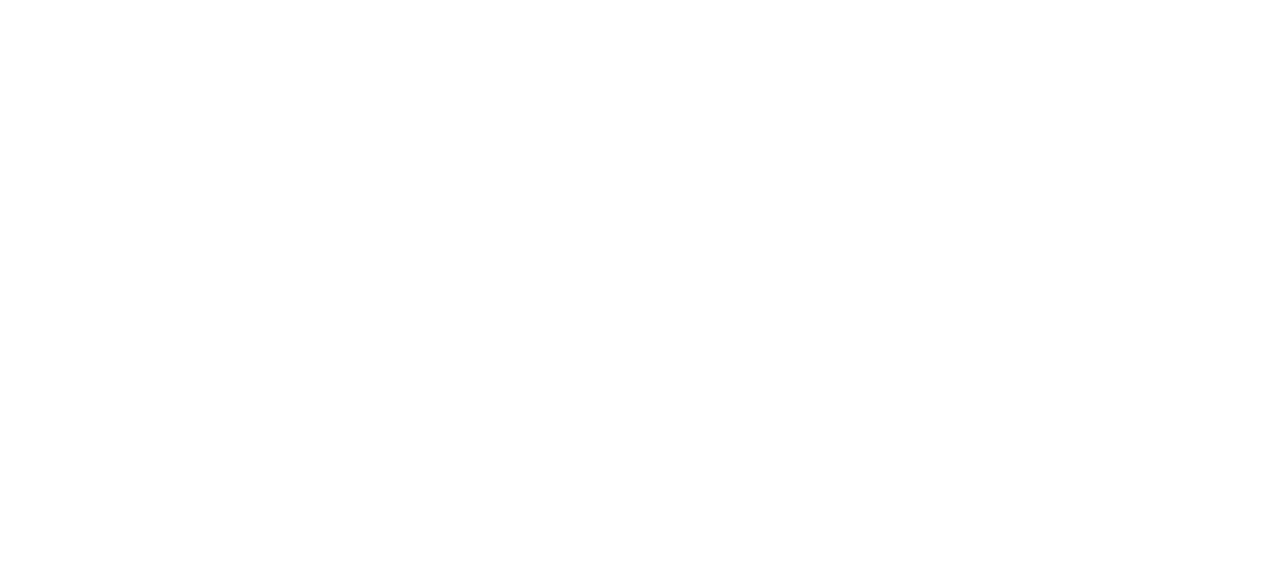
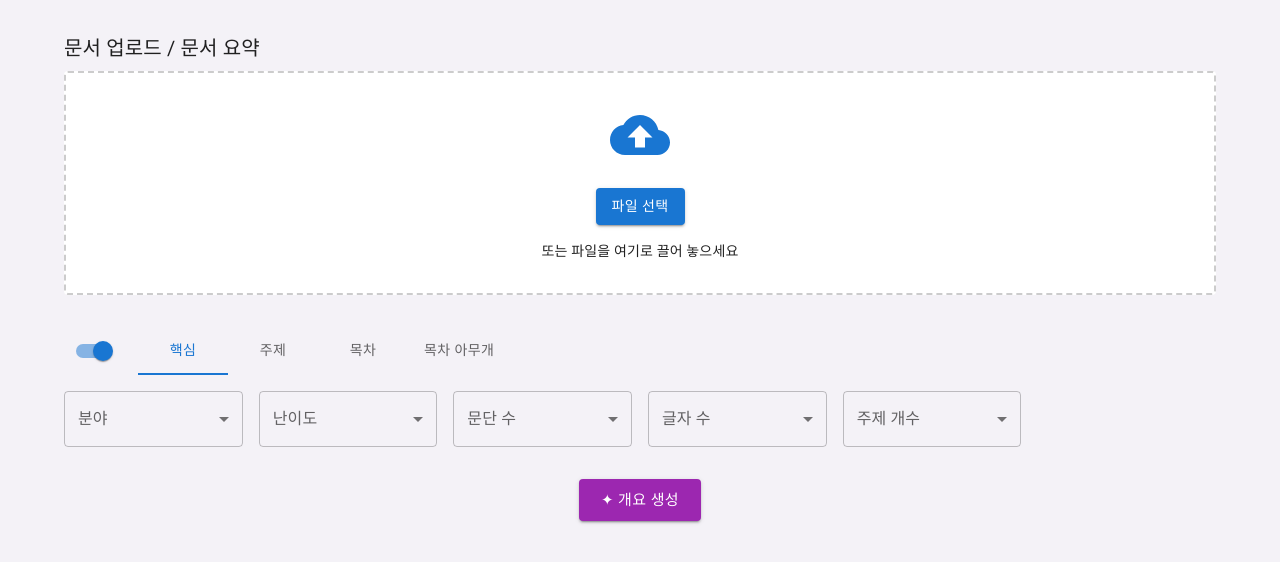
Before and after one commit to ssong77/qureka, a React (Vite) app: page /upload in a window 1280 px wide. Before the commit this address had no page. Shown: the top 562 px of the page. Built offline with nearby package versions, Linux system fonts and the light colour scheme.

Commit message:
로그인시 우측 상단  버튼 -> 아이콘 로그아웃 기능 문서 업로드 페이지 추후 변경

```diff
--- /dev/null
+++ b/src/contexts/AuthContext.tsx
@@ -0,0 +1,22 @@
+// src/contexts/AuthContext.tsx
+import React, { createContext, useState, useContext } from 'react';
+
+const AuthContext = createContext({
+  isLoggedIn: false,
+  login: () => {},
+  logout: () => {}
+});
+
+export const AuthProvider = ({ children }: { children: React.ReactNode }) => {
+  const [isLoggedIn, setIsLoggedIn] = useState(false);
+  const login = () => setIsLoggedIn(true);
+  const logout = () => setIsLoggedIn(false);
+
+  return (
+    <AuthContext.Provider value={{ isLoggedIn, login, logout }}>
+      {children}
+    </AuthContext.Provider>
+  );
+};
+
+export const useAuth = () => useContext(AuthContext);
--- a/src/main.tsx
+++ b/src/main.tsx
@@ -1,14 +1,15 @@
-
 import React from 'react';
 import ReactDOM from 'react-dom/client';
+import App from './App';
 import { BrowserRouter } from 'react-router-dom';
-import App from './App';
-import './index.css';
+import { AuthProvider } from './contexts/AuthContext';
 
 ReactDOM.createRoot(document.getElementById('root')!).render(
   <React.StrictMode>
     <BrowserRouter>
-      <App />
+      <AuthProvider>
+        <App />
+      </AuthProvider>
     </BrowserRouter>
   </React.StrictMode>
 );
--- a/src/pages/Home.tsx
+++ b/src/pages/Home.tsx
@@ -1,11 +1,41 @@
-import React from 'react';
-import { Box, Button, Container, Typography, AppBar, Toolbar, Link } from '@mui/material';
+import React, { useState } from 'react';
+import {
+  Box, Button, Container, Typography, AppBar, Toolbar,
+  IconButton, Link, Menu, MenuItem
+} from '@mui/material';
 import { useNavigate } from 'react-router-dom';
+import { useAuth } from '../contexts/AuthContext';
+import AccountCircle from '@mui/icons-material/AccountCircle';
 import ImageIcon from '@mui/icons-material/Image';
 import Logo from '../assets/images/logo.svg';
 
 function Home() {
   const navigate = useNavigate();
+  const { isLoggedIn, logout } = useAuth();
+  const [anchorEl, setAnchorEl] = useState<null | HTMLElement>(null);
+  const open = Boolean(anchorEl);
+
+  const handleMenuOpen = (event: React.MouseEvent<HTMLElement>) => {
+    setAnchorEl(event.currentTarget);
+  };
+
+  const handleMenuClose = () => {
+    setAnchorEl(null);
+  };
+
+  const handleLogout = () => {
+    logout();
+    handleMenuClose();
+    navigate('/');
+  };
+  const handleStart = () => {
+    if (isLoggedIn) {
+      navigate('/upload');
+    } else {
+      alert('로그인이 필요합니다!');
+      navigate('/login');
+    }
+  };
   return (
     <Box sx={{ bgcolor: '#f4f2f7', minHeight: '100vh' }}>
       <AppBar position="static" color="transparent" elevation={0}>
@@ -13,12 +43,24 @@
           <img src={Logo} alt="Logo" style={{ height: '40px' }} />
           <Box>
             <Link href="#" underline="none" sx={{ mr: 2 }}>About us</Link>
-
-            <Button
-              variant="outlined"
-              size="small"
-              onClick={() => navigate('/login')}
-            >로그인</Button>
+            {isLoggedIn ? (
+              <>
+                <IconButton onClick={handleMenuOpen}>
+                  <AccountCircle />
+                </IconButton>
+                <Menu
+                  anchorEl={anchorEl}
+                  open={open}
+                  onClose={handleMenuClose}
+                >
+                  <MenuItem onClick={handleLogout}>로그아웃</MenuItem>
+                </Menu>
+              </>
+            ) : (
+              <Button variant="outlined" size="small" onClick={() => navigate('/login')}>
+                로그인
+              </Button>
+            )}
           </Box>
         </Toolbar>
       </AppBar>
@@ -28,12 +70,11 @@
           여러분들의 문서 도우미!
         </Typography>
         <Typography variant="body1" color="text.secondary" gutterBottom>
-          다양한 문서들을 쉽게 작성할 수 있도록 도와드리렵니까
+          다양한 문서들을 쉽게 작성할 수 있도록 도와드리니까
         </Typography>
 
         <Box sx={{ mt: 4, mb: 6 }}>
-          <Button variant="contained" sx={{ mr: 2 }}>시작하기</Button>
-          <Button variant="outlined">사용방법(변경예정)</Button>
+        <Button variant="contained" sx={{ mr: 2 }} onClick={handleStart}>시작하기!</Button>
         </Box>
 
         <Box
--- a/src/pages/Login.tsx
+++ b/src/pages/Login.tsx
@@ -13,10 +13,26 @@
   Paper
 } from '@mui/material';
 import { Visibility, VisibilityOff, Home, Google } from '@mui/icons-material';
+import { useNavigate } from 'react-router-dom';
+import { useAuth } from '../contexts/AuthContext';
 
 function Login() {
   const [showPassword, setShowPassword] = useState(false);
+  const [email, setEmail] = useState('');
+  const [password, setPassword] = useState('');
+  const navigate = useNavigate();
+  const { login } = useAuth();
+
   const handleClickShowPassword = () => setShowPassword(!showPassword);
+
+  const handleLogin = () => {
+    if (email === '1234' && password === '1234') {
+      login();
+      navigate('/');
+    } else {
+      alert('아이디 또는 비밀번호가 올바르지 않습니다.');
+    }
+  };
 
   return (
     <Box sx={{ bgcolor: '#f4f2f7', minHeight: '100vh', display: 'flex', justifyContent: 'center', alignItems: 'center' }}>
@@ -32,7 +48,8 @@
               margin="normal"
               label="Email"
               variant="outlined"
-              defaultValue="skmswlsdnt@gmail.com"
+              value={email}
+              onChange={(e) => setEmail(e.target.value)}
             />
             <TextField
               fullWidth
@@ -41,6 +58,8 @@
               type={showPassword ? 'text' : 'password'}
               variant="outlined"
               placeholder="At least 12 characters"
+              value={password}
+              onChange={(e) => setPassword(e.target.value)}
               InputProps={{
                 endAdornment: (
                   <InputAdornment position="end">
@@ -57,7 +76,7 @@
               <Link href="#" underline="none">비밀번호 찾기</Link>
             </Box>
 
-            <Button variant="contained" color="primary" fullWidth sx={{ mb: 2 }}>
+            <Button variant="contained" color="primary" fullWidth sx={{ mb: 2 }} onClick={handleLogin}>
               Sign up
             </Button>
 
@@ -67,7 +86,7 @@
             </Box>
 
             <Typography variant="body2" color="text.secondary" mt={3}>
-              계정이 없으신가요? <Link href="#" underline="hover">회원가입</Link>
+              Already using Respondo? <Link href="#" underline="hover">Log in</Link>
             </Typography>
           </Box>
         </Paper>
--- /dev/null
+++ b/src/pages/UploadPage.tsx
@@ -0,0 +1,133 @@
+import React, { useState } from 'react';
+import {
+  Box, Typography, Container, Select, MenuItem,
+  FormControl, InputLabel, Button, Tabs, Tab, Switch, Paper
+} from '@mui/material';
+import { CloudUpload } from '@mui/icons-material';
+import Grid from '@mui/material/Grid';
+
+function UploadPage() {
+  const [tab, setTab] = useState(0);
+  const [filtersVisible, setFiltersVisible] = useState(true);
+  const [fileName, setFileName] = useState<string | null>(null);
+
+  const handleTabChange = (event: React.SyntheticEvent, newValue: number) => {
+    setTab(newValue);
+  };
+
+  const handleFileUpload = (event: React.ChangeEvent<HTMLInputElement>) => {
+    if (event.target.files?.length) {
+      setFileName(event.target.files[0].name);
+    }
+  };
+
+  return (
+    <Box sx={{ bgcolor: '#f4f2f7', minHeight: '100vh', pt: 4 }}>
+      <Container maxWidth="lg">
+        {/* 상단 텍스트 */}
+        <Typography variant="h6" gutterBottom>
+          문서 업로드 / 문서 요약
+        </Typography>
+
+        {/* 업로드 영역 */}
+        <Paper
+          variant="outlined"
+          sx={{
+            border: '2px dashed #ccc',
+            backgroundColor: '#fff',
+            padding: 4,
+            textAlign: 'center',
+            mb: 4
+          }}
+        >
+          <CloudUpload sx={{ fontSize: 60, color: '#1976d2' }} />
+          <Box mt={2}>
+            <Button component="label" variant="contained">
+              파일 선택
+              <input hidden type="file" onChange={handleFileUpload} />
+            </Button>
+          </Box>
+          <Typography variant="body2" mt={2}>
+            또는 파일을 여기로 끌어 놓으세요
+          </Typography>
+          {fileName && <Typography mt={1}>📄 {fileName}</Typography>}
+        </Paper>
+
+        {/* 필터 토글 & 탭 */}
+        <Box display="flex" alignItems="center" mb={2}>
+          <Switch
+            checked={filtersVisible}
+            onChange={() => setFiltersVisible(!filtersVisible)}
+          />
+          <Tabs value={tab} onChange={handleTabChange} sx={{ ml: 2 }}>
+            <Tab label="핵심" />
+            <Tab label="주제" />
+            <Tab label="목차" />
+            <Tab label="목차 아무개" />
+          </Tabs>
+        </Box>
+
+        {/* 필터 영역 */}
+        {filtersVisible && (
+          <Grid container spacing={2} mb={4}>
+            <Grid item xs={12} sm={6} md={2}>
+              <FormControl fullWidth>
+                <InputLabel>분야</InputLabel>
+                <Select defaultValue="">
+                  <MenuItem value="언어">언어</MenuItem>
+                  <MenuItem value="철학">철학</MenuItem>
+                </Select>
+              </FormControl>
+            </Grid>
+            <Grid item xs={12} sm={6} md={2}>
+              <FormControl fullWidth>
+                <InputLabel>난이도</InputLabel>
+                <Select defaultValue="">
+                  <MenuItem value="고등">고등</MenuItem>
+                  <MenuItem value="대학">대학</MenuItem>
+                </Select>
+              </FormControl>
+            </Grid>
+            <Grid item xs={12} sm={6} md={2}>
+              <FormControl fullWidth>
+                <InputLabel>문단 수</InputLabel>
+                <Select defaultValue="">
+                  <MenuItem value="1-5">1-5</MenuItem>
+                  <MenuItem value="5-10">5-10</MenuItem>
+                </Select>
+              </FormControl>
+            </Grid>
+            <Grid item xs={12} sm={6} md={2}>
+              <FormControl fullWidth>
+                <InputLabel>글자 수</InputLabel>
+                <Select defaultValue="">
+                  <MenuItem value="100-200">100-200</MenuItem>
+                  <MenuItem value="200-300">200-300</MenuItem>
+                </Select>
+              </FormControl>
+            </Grid>
+            <Grid item xs={12} sm={6} md={2}>
+              <FormControl fullWidth>
+                <InputLabel>주제 개수</InputLabel>
+                <Select defaultValue="">
+                  <MenuItem value="1">1</MenuItem>
+                  <MenuItem value="2">2</MenuItem>
+                  <MenuItem value="3+">3+</MenuItem>
+                </Select>
+              </FormControl>
+            </Grid>
+          </Grid>
+        )}
+
+        {/* 요약 생성 버튼 */}
+        <Box textAlign="center">
+          <Button variant="contained" color="secondary" size="large">
+            ✦ 개요 생성
+          </Button>
+        </Box>
+      </Container>
+    </Box>
+  );
+}
+
+export default UploadPage;
--- a/src/routes/AppRouter.tsx
+++ b/src/routes/AppRouter.tsx
@@ -1,13 +1,16 @@
 import React from 'react';
 import { Routes, Route } from 'react-router-dom';
 import Home from '../pages/Home';
+
 import Login from '../pages/Login';
+import UploadPage from '../pages/UploadPage';
 
 function AppRouter() {
   return (
     <Routes>
       <Route path="/" element={<Home />} />
       <Route path="/login" element={<Login />} />
+      <Route path="/upload" element={<UploadPage />} />
     </Routes>
   );
 }
```
